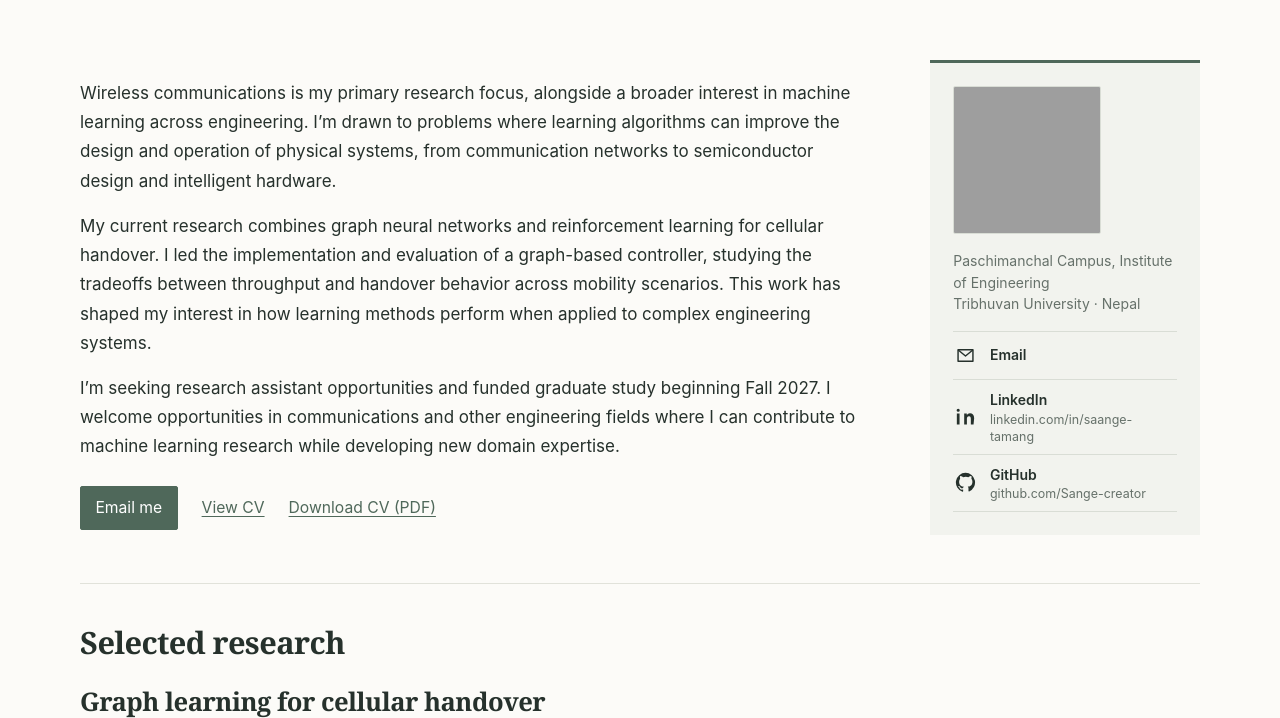
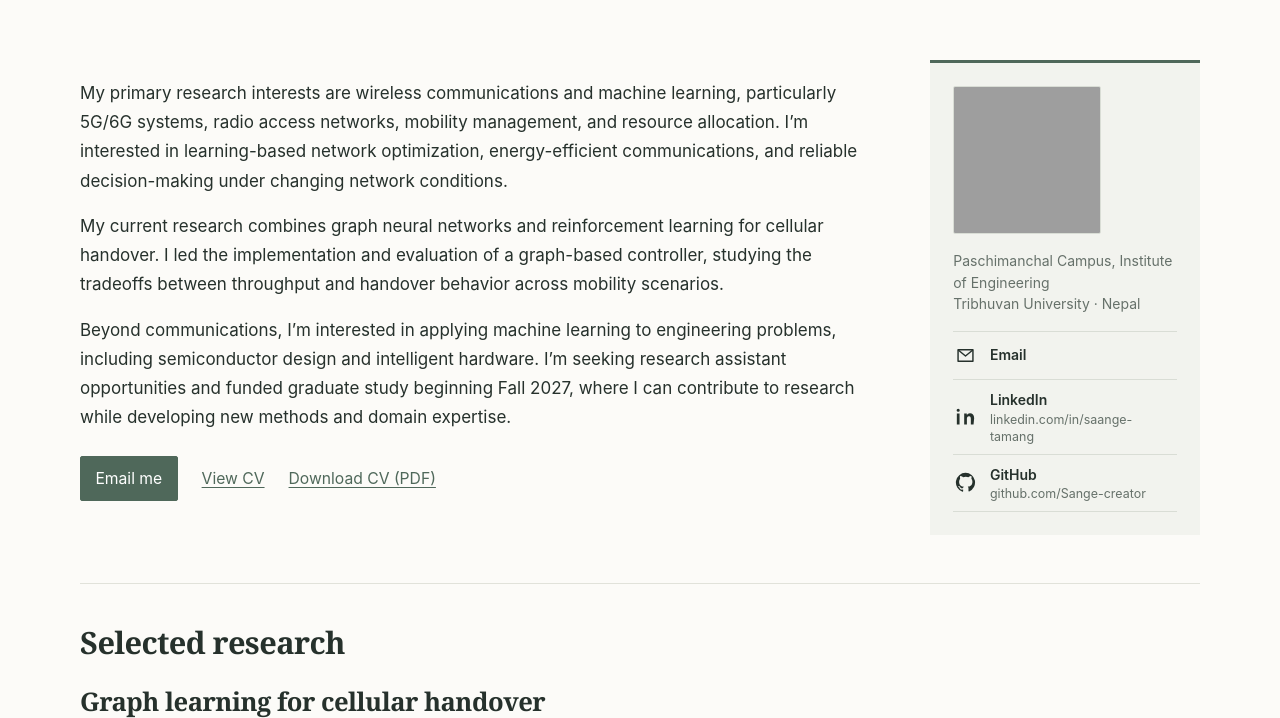
Before and after one commit to Sange-creator/Sange-creator.github.io, a Node project: template templates/home.njk in a window 1280 px wide. Shown: the part 63-781 px from the top of the page. Run offline with Node 20 templates, Linux system fonts and the light colour scheme; the template is opened without the code that fills it, so the values that code supplies are empty; some libraries are stand-ins or nearby versions; some web fonts are replaced; grey boxes are pictures that could not be loaded.

Commit message:
Expand introduction with 5G and 6G research interests

```diff
--- a/templates/home.njk
+++ b/templates/home.njk
@@ -6,9 +6,9 @@
     <p class="hero-fieldline">{{ profile.professionalTitle }}</p>
     <p class="profile-credential">{{ profile.license }}</p>
     <div class="intro-copy">
-      <p>Wireless communications is my primary research focus, alongside a broader interest in machine learning across engineering. I’m drawn to problems where learning algorithms can improve the design and operation of physical systems, from communication networks to semiconductor design and intelligent hardware.</p>
-      <p>My current research combines graph neural networks and reinforcement learning for cellular handover. I led the implementation and evaluation of a graph-based controller, studying the tradeoffs between throughput and handover behavior across mobility scenarios. This work has shaped my interest in how learning methods perform when applied to complex engineering systems.</p>
-      <p>I’m seeking research assistant opportunities and funded graduate study beginning Fall 2027. I welcome opportunities in communications and other engineering fields where I can contribute to machine learning research while developing new domain expertise.</p>
+      <p>My primary research interests are wireless communications and machine learning, particularly 5G/6G systems, radio access networks, mobility management, and resource allocation. I’m interested in learning-based network optimization, energy-efficient communications, and reliable decision-making under changing network conditions.</p>
+      <p>My current research combines graph neural networks and reinforcement learning for cellular handover. I led the implementation and evaluation of a graph-based controller, studying the tradeoffs between throughput and handover behavior across mobility scenarios.</p>
+      <p>Beyond communications, I’m interested in applying machine learning to engineering problems, including semiconductor design and intelligent hardware. I’m seeking research assistant opportunities and funded graduate study beginning Fall 2027, where I can contribute to research while developing new methods and domain expertise.</p>
     </div>
     <div class="intro-actions" role="group" aria-label="Contact and CV">
       <a class="primary-link" href="mailto:{{ profile.email }}">Email me</a>
```
